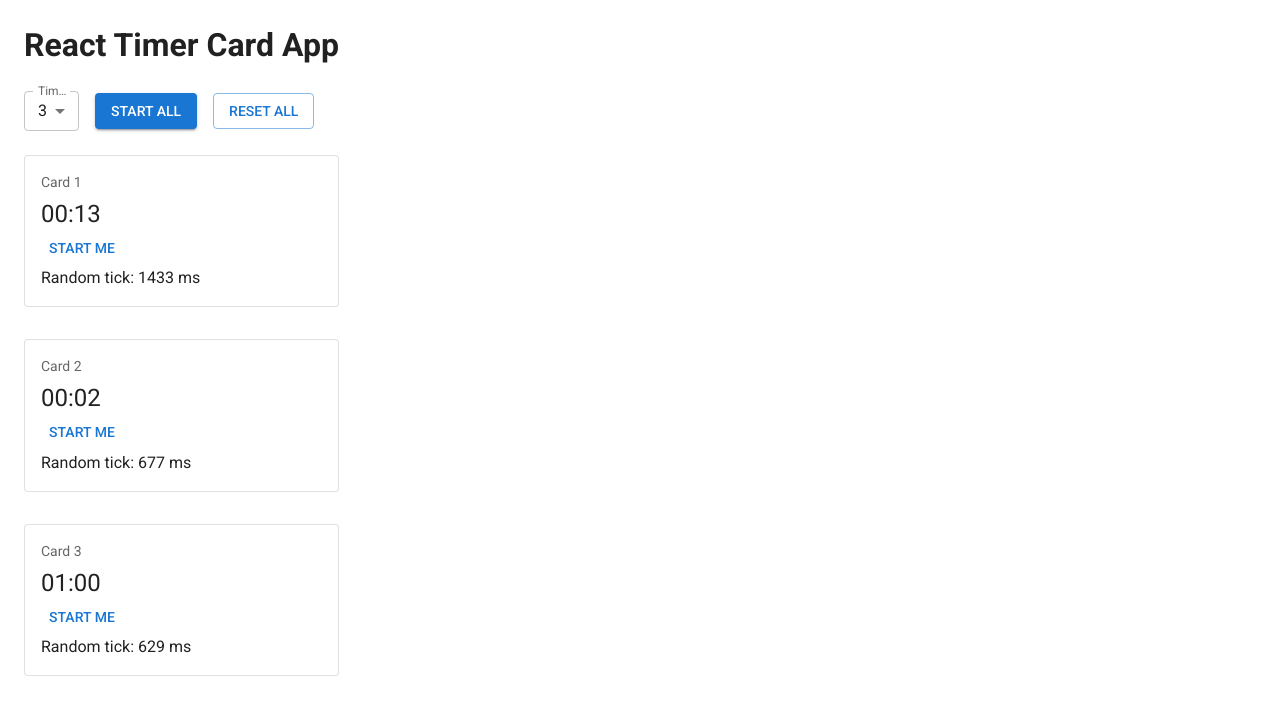
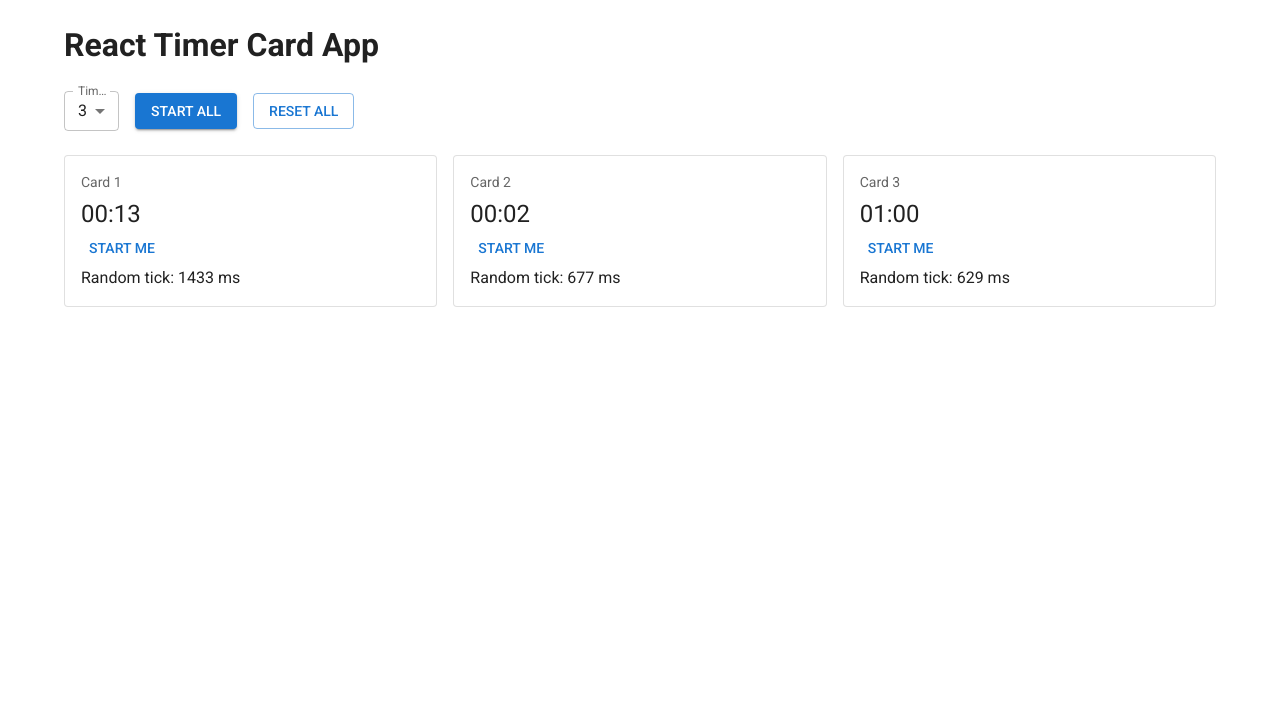
Before and after one commit to sujoyduttajad/ReactCardTimer, a React (Vite) app in the folder timer-cards/: page / in a window 1280 px wide. Shown: the top 712 px of the page. Built offline with nearby package versions, Linux system fonts and the light colour scheme.

Commit message:
Update index.css

```diff
--- a/timer-cards/src/index.css
+++ b/timer-cards/src/index.css
@@ -1,24 +1,12 @@
-:root {
+html, body {
   font-family: system-ui, Avenir, Helvetica, Arial, sans-serif;
   line-height: 1.5;
   font-weight: 400;
-
-  color-scheme: light dark;
-  color: rgba(255, 255, 255, 0.87);
-  background-color: #242424;
-
-  font-synthesis: none;
-  text-rendering: optimizeLegibility;
-  -webkit-font-smoothing: antialiased;
-  -moz-osx-font-smoothing: grayscale;
+  max-height: 100vh;
+  max-width: 100vw;
+  margin: 0;
 }
 
-body {
-  margin: 0;
-  display: flex;
-  min-width: 100vw;
-  min-height: 100vh;
-}
 
 @media (prefers-color-scheme: light) {
   :root {
```
